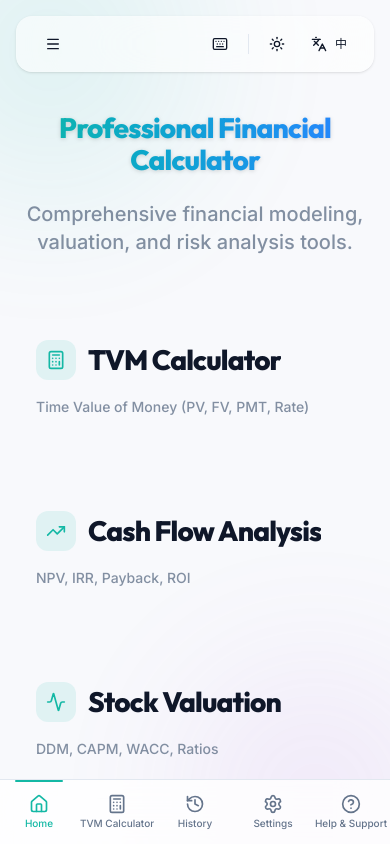
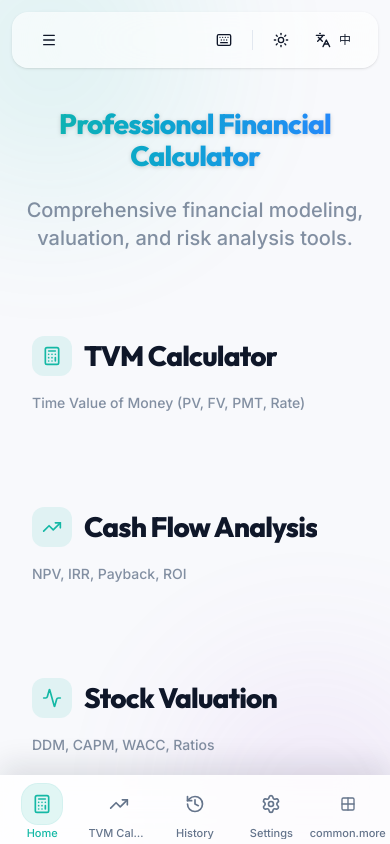
Before and after one commit to louisgreen0726/financial-calc, a Next.js app: page / in a window 390 px wide. Shown: the top 844 px of the page. Built offline with nearby package versions, Linux system fonts and the light colour scheme.

Commit message:
feat: improve mobile shell navigation and app chrome
Ultraworked with [Sisyphus](https://github.com/code-yeongyu/oh-my-openagent)

Co-authored-by: Sisyphus <clio-agent@sisyphuslabs.ai>

```diff
--- a/src/components/layout/app-layout.tsx
+++ b/src/components/layout/app-layout.tsx
@@ -24,18 +24,18 @@ export function AppLayout({ children }: AppLayoutProps) {
       </a>
 
       {/* Desktop Sidebar Container (gives padding for floating effect) */}
-      <div className="hidden md:flex w-72 flex-col fixed inset-y-0 left-0 p-4 z-[80]">
+      <div className="hidden lg:flex w-72 xl:w-80 flex-col fixed inset-y-0 left-0 p-4 z-[80]">
         <Sidebar className="rounded-2xl shadow-2xl border-white/10" />
       </div>
 
       {/* Main Content Area */}
-      <div className="flex-1 md:pl-72 flex flex-col min-h-screen relative z-10">
-        <div className="px-4 md:px-8 pt-4 md:pt-4">
+      <div className="flex-1 lg:pl-72 xl:pl-80 flex flex-col min-h-screen relative z-10">
+        <div className="px-3 sm:px-4 md:px-6 xl:px-8 pt-3 md:pt-4">
           <Header className="rounded-2xl shadow-sm border border-white/10 backdrop-blur-3xl bg-card/60" />
         </div>
         <main
           id="main-content"
-          className="flex-1 p-4 md:p-8 overflow-y-auto w-full max-w-7xl mx-auto animate-in fade-in slide-in-from-bottom-4 duration-700 ease-out pb-24 md:pb-8"
+          className="flex-1 px-3 pb-28 pt-4 sm:px-4 md:px-6 md:pb-24 xl:px-8 xl:pb-8 overflow-y-auto w-full max-w-7xl mx-auto animate-in fade-in slide-in-from-bottom-4 duration-700 ease-out"
           tabIndex={-1}
         >
           {children}
@@ -43,7 +43,7 @@ export function AppLayout({ children }: AppLayoutProps) {
       </div>
 
       {/* Mobile Bottom Nav */}
-      <div className="md:hidden z-[90]">
+      <div className="lg:hidden z-[90]">
         <MobileNav />
       </div>
     </div>
--- a/src/components/layout/mobile-sidebar.tsx
+++ b/src/components/layout/mobile-sidebar.tsx
@@ -13,20 +13,14 @@ export const MobileSidebar = React.memo(function MobileSidebar() {
   const [open, setOpen] = useState(false);
   const { t } = useLanguage();
 
-  const handleClose = () => setOpen(false);
-
   return (
     <Sheet open={open} onOpenChange={setOpen}>
       <SheetTrigger asChild>
-        <Button variant="ghost" className="md:hidden pr-4 hover:bg-transparent" aria-label={t("common.toggleMenu")}>
+        <Button variant="ghost" className="lg:hidden pr-3 hover:bg-transparent" aria-label={t("common.toggleMenu")}>
           <Menu className="w-6 h-6" />
         </Button>
       </SheetTrigger>
-      <SheetContent
-        side="left"
-        className="p-0 w-[280px] sm:w-72 bg-background border-r flex flex-col"
-        onClick={handleClose}
-      >
+      <SheetContent side="left" className="p-0 w-[86vw] max-w-[320px] bg-background border-r flex flex-col">
         <div className="flex-1 min-h-0 overflow-y-auto overflow-x-hidden">
           <Sidebar className="border-none w-full h-full bg-transparent" />
         </div>
--- a/src/components/mobile-nav.tsx
+++ b/src/components/mobile-nav.tsx
@@ -1,49 +1,116 @@
 "use client";
 
+import { useMemo, useState } from "react";
 import Link from "next/link";
 import { usePathname } from "next/navigation";
-import { Home, Calculator, History, HelpCircle, Settings } from "lucide-react";
+import { Grid2x2, ChevronRight } from "lucide-react";
+
+import { Sheet, SheetContent, SheetDescription, SheetHeader, SheetTitle, SheetTrigger } from "@/components/ui/sheet";
+import { Button } from "@/components/ui/button";
 import { cn } from "@/lib/utils";
 import { useLanguage } from "@/lib/i18n";
+import { MOBILE_PRIMARY_NAV, NAV_CONFIG } from "@/lib/nav-config";
 
-const NAV_ITEMS = [
-  { href: "/", icon: Home, labelKey: "common.home" },
-  { href: "/tvm", icon: Calculator, labelKey: "nav.core.tvm.title" },
-  { href: "/history", icon: History, labelKey: "history.title" },
-  { href: "/settings", icon: Settings, labelKey: "settings.title" },
-  { href: "/help", icon: HelpCircle, labelKey: "help.title" },
-];
-
-/**
- * Bottom tab bar for mobile — shown below md breakpoint.
- * Fixed position, 5 tabs with active indicator.
- */
 export function MobileNav() {
   const pathname = usePathname();
   const { t } = useLanguage();
+  const [open, setOpen] = useState(false);
+
+  const sections = useMemo(
+    () =>
+      NAV_CONFIG.map((section) => ({
+        ...section,
+        items: section.items.filter((item) => item.href !== "/history" && item.href !== "/settings"),
+      })).filter((section) => section.items.length > 0),
+    []
+  );
 
   return (
-    <nav className="md:hidden fixed bottom-0 left-0 right-0 z-50 bg-card/80 backdrop-blur-xl border-t pb-[env(safe-area-inset-bottom)]">
-      <div className="flex items-center justify-around h-16 relative">
-        {NAV_ITEMS.map(({ href, icon: Icon, labelKey }) => {
+    <nav className="lg:hidden fixed bottom-0 left-0 right-0 z-50 border-t border-white/10 bg-card/95 backdrop-blur-xl supports-[backdrop-filter]:bg-card/80 pb-[env(safe-area-inset-bottom)] shadow-[0_-10px_30px_rgba(15,23,42,0.12)]">
+      <div className="grid grid-cols-5 h-17 px-1">
+        {MOBILE_PRIMARY_NAV.map(({ href, icon: Icon, labelKey }) => {
           const isActive = pathname === href;
           return (
             <Link
               key={href}
               href={href}
               className={cn(
-                "flex flex-col items-center justify-center gap-0.5 w-full h-full min-w-[44px] min-h-[44px] transition-colors relative",
+                "flex min-w-0 flex-col items-center justify-center gap-1 rounded-2xl px-1 py-2 text-[11px] font-medium transition-all",
                 isActive ? "text-primary" : "text-muted-foreground hover:text-foreground"
               )}
+              aria-current={isActive ? "page" : undefined}
             >
-              {isActive && (
-                <span className="absolute top-0 left-1/2 -translate-x-1/2 w-12 h-0.5 bg-primary rounded-full" />
-              )}
-              <Icon className="h-5 w-5" />
-              <span className="text-[10px] font-medium truncate px-1">{t(labelKey) || labelKey}</span>
+              <span
+                className={cn(
+                  "flex h-10 w-10 items-center justify-center rounded-2xl transition-all",
+                  isActive ? "bg-primary/12 shadow-[0_0_0_1px_hsl(var(--primary)_/_18%)]" : "bg-transparent"
+                )}
+              >
+                <Icon className="h-5 w-5" />
+              </span>
+              <span className="max-w-full truncate px-1 leading-none">{t(labelKey) || labelKey}</span>
             </Link>
           );
         })}
+
+        <Sheet open={open} onOpenChange={setOpen}>
+          <SheetTrigger asChild>
+            <Button
+              variant="ghost"
+              className="h-full rounded-2xl px-1 py-2 text-muted-foreground hover:text-foreground"
+              aria-label={t("common.more") || "More"}
+            >
+              <span className="flex flex-col items-center gap-1">
+                <span className="flex h-10 w-10 items-center justify-center rounded-2xl bg-transparent">
+                  <Grid2x2 className="h-5 w-5" />
+                </span>
+                <span className="text-[11px] leading-none">{t("common.more") || "More"}</span>
+              </span>
+            </Button>
+          </SheetTrigger>
+          <SheetContent side="bottom" className="rounded-t-3xl border-t border-white/10 px-0 pb-6">
+            <SheetHeader className="px-4 pb-2 pt-5 text-left">
+              <SheetTitle>{t("common.more") || "More modules"}</SheetTitle>
+              <SheetDescription>{t("home.subtitle")}</SheetDescription>
+            </SheetHeader>
+            <div className="max-h-[70vh] overflow-y-auto px-4">
+              <div className="space-y-5">
+                {sections.map((section) => (
+                  <section key={section.titleKey} className="space-y-2">
+                    <h3 className="px-1 text-xs font-semibold uppercase tracking-[0.16em] text-muted-foreground/70">
+                      {t(section.titleKey)}
+                    </h3>
+                    <div className="space-y-2">
+                      {section.items.map((item) => {
+                        const isActive = pathname === item.href;
+                        return (
+                          <Link
+                            key={item.href}
+                            href={item.href}
+                            onClick={() => setOpen(false)}
+                            className={cn(
+                              "flex items-center gap-3 rounded-2xl border border-white/10 bg-background/60 px-4 py-3 transition-all",
+                              isActive ? "border-primary/30 bg-primary/8 text-primary" : "hover:bg-muted/50"
+                            )}
+                          >
+                            <span className="flex h-10 w-10 shrink-0 items-center justify-center rounded-2xl bg-primary/10 text-primary">
+                              <item.icon className="h-5 w-5" />
+                            </span>
+                            <span className="min-w-0 flex-1">
+                              <span className="block truncate text-sm font-semibold">{t(item.titleKey)}</span>
+                              <span className="block truncate text-xs text-muted-foreground">{t(item.descKey)}</span>
+                            </span>
+                            <ChevronRight className="h-4 w-4 shrink-0 text-muted-foreground" />
+                          </Link>
+                        );
+                      })}
+                    </div>
+                  </section>
+                ))}
+              </div>
+            </div>
+          </SheetContent>
+        </Sheet>
       </div>
     </nav>
   );
--- a/src/lib/nav-config.ts
+++ b/src/lib/nav-config.ts
@@ -131,3 +131,12 @@ export const NAV_CONFIG: NavSection[] = [
     ],
   },
 ];
+
+export const NAV_ITEMS = NAV_CONFIG.flatMap((section) => section.items);
+
+export const MOBILE_PRIMARY_NAV = [
+  { href: "/", icon: Calculator, labelKey: "common.home" },
+  { href: "/tvm", icon: TrendingUp, labelKey: "nav.core.tvm.title" },
+  { href: "/history", icon: History, labelKey: "history.title" },
+  { href: "/settings", icon: Settings, labelKey: "settings.title" },
+] as const;
```
